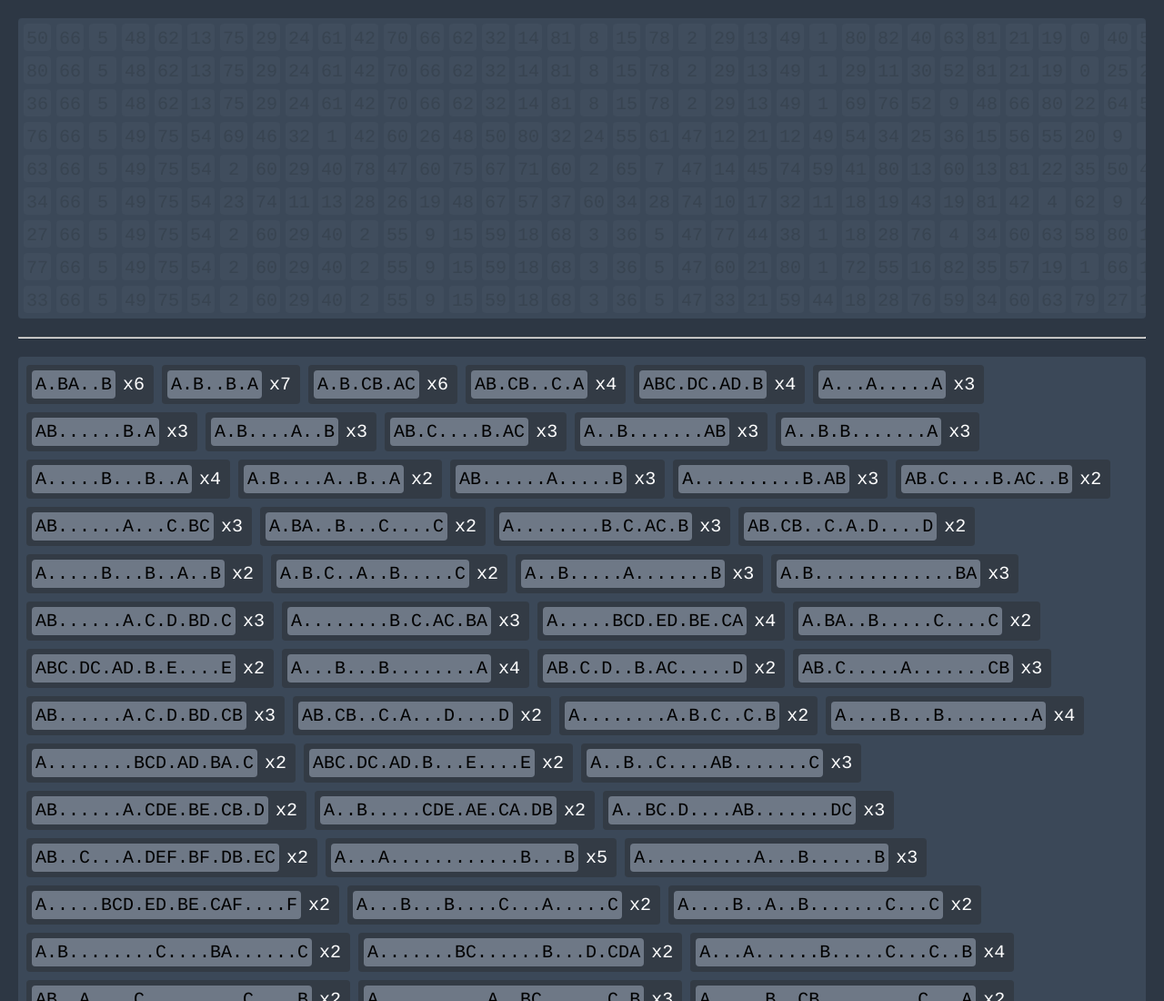
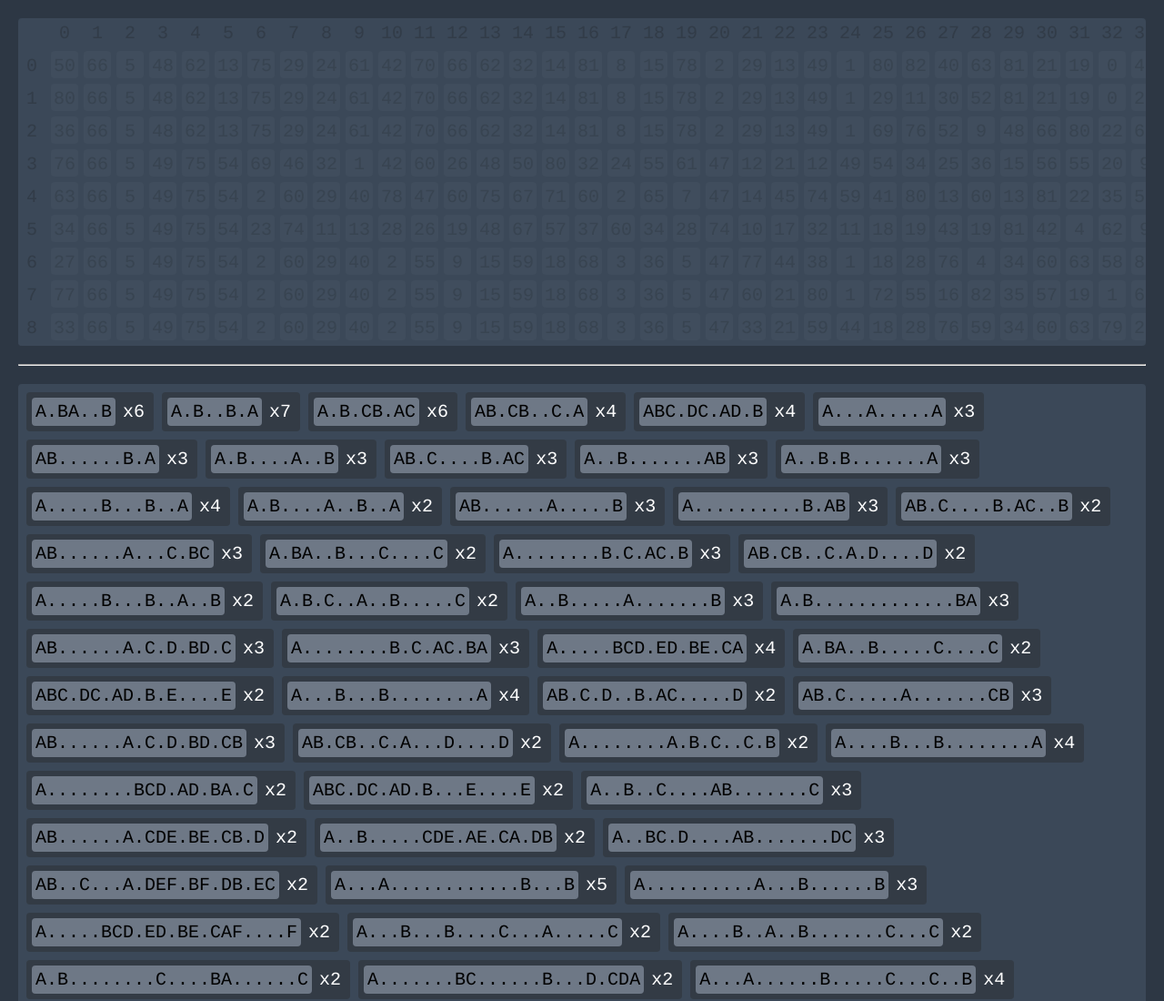
Before and after one commit to tomster12/isomorph-viewer, a plain HTML site: page index.html in a window 1280 px wide. Shown: the top 1100 px of the page at 91% size. Drawn offline with Linux system fonts and the light colour scheme.

Commit message:
Added indices

```diff
--- a/index.css
+++ b/index.css
@@ -14,6 +14,10 @@
     box-sizing: border-box;
     font-family: "Cousine", monospace;
     font-size: 20px;
+    --message-gap: 0.3rem;
+    --message-letter-size: 1.5rem;
+    --message-letter-height: 1.65rem;
+    --standard-border-radius: 0.2rem;
 }
 
 body {
@@ -28,37 +32,70 @@ hr {
 
 /* ------------------------------------------- */
 
-#message-view,
-#isomorph-view {
+#messages-outer-container,
+#isomorph-container {
     background-color: #3b4858;
-    border-radius: 0.2rem;
+    border-radius: var(--standard-border-radius);
 }
 
 /* ------------------------------------------- */
 
-#message-view {
-    --message-gap: 0.3rem;
+#messages-outer-container {
+    position: relative;
+    overflow: hidden;
+    overflow-x: scroll;
+    display: flex;
+    flex-direction: row;
+}
+
+#messages-letter-indices {
+    position: absolute;
+    display: flex;
+    flex-direction: row;
+    gap: var(--message-gap);
+}
+
+#messages-row-indices {
+    position: sticky;
+    left: 0;
+    margin-top: var(--message-letter-size);
+    display: flex;
+    flex-direction: column;
+    gap: var(--message-gap);
+    padding-top: var(--message-gap);
+    background-color: #3b4858;
+}
+
+#messages-container {
+    margin-top: var(--message-letter-size);
     display: flex;
     flex-direction: column;
     padding: var(--message-gap);
     gap: var(--message-gap);
-    overflow: hidden;
-    overflow-x: scroll;
+}
+
+#messages-letter-indices div,
+#messages-row-indices div {
+    flex-shrink: 0;
+    width: var(--message-letter-size);
+    height: var(--message-letter-size);
+    text-align: center;
+    line-height: var(--message-letter-height);
+    color: #323c48;
 }
 
 .message {
     display: flex;
-    align-items: center;
     gap: var(--message-gap);
 }
 
 .message div {
     flex-shrink: 0;
-    width: 1.5rem;
-    height: 1.5rem;
-    border-radius: 0.2rem;
+    width: var(--message-letter-size);
+    height: var(--message-letter-size);
+    border-radius: var(--standard-border-radius);
     text-align: center;
-    line-height: 1.65rem;
+    line-height: var(--message-letter-height);
     background-color: #404d5d;
     color: #384451;
 }
@@ -95,7 +132,7 @@ hr {
 
 /* ------------------------------------------- */
 
-#isomorph-view {
+#isomorph-container {
     display: flex;
     flex-direction: row;
     flex-wrap: wrap;
@@ -110,7 +147,7 @@ hr {
     height: fit-content;
     padding: 0.3rem;
     background-color: #333b45;
-    border-radius: 0.2rem;
+    border-radius: var(--standard-border-radius);
     gap: 0.2rem;
     user-select: none;
     cursor: pointer;
@@ -119,7 +156,7 @@ hr {
 .isomorph .pattern {
     padding: 0.2rem;
     background-color: #6e7886;
-    border-radius: 0.2rem;
+    border-radius: var(--standard-border-radius);
 }
 
 .isomorph .label {
--- a/index.html
+++ b/index.html
@@ -6,9 +6,15 @@
     </head>
 
     <body>
-        <div id="message-view"></div>
+        <div id="messages-outer-container">
+            <div id="messages-letter-indices">
+                <div></div>
+            </div>
+            <div id="messages-row-indices"></div>
+            <div id="messages-container"></div>
+        </div>
         <hr />
-        <div id="isomorph-view"></div>
+        <div id="isomorph-container"></div>
 
         <script src="data.js"></script>
         <script src="index.js"></script>
--- a/index.js
+++ b/index.js
@@ -1,10 +1,14 @@
-const MESSAGE_VIEW = document.getElementById("message-view");
-const ISOMORPH_VIEW = document.getElementById("isomorph-view");
+const MESSAGE_OUTER_CONTAINER_ELEMENT = document.getElementById("messages-outer-container");
+const MESSAGE_CONTAINER_ELEMENT = document.getElementById("messages-container");
+const MESSAGE_LETTER_INDICES_ELEMENT = document.getElementById("messages-letter-indices");
+const MESSAGE_ROW_INDICES_ELEMENT = document.getElementById("messages-row-indices");
+const ISOMORPH_CONTAINER_ELEMENT = document.getElementById("isomorph-container");
 
 let messageDisplays = [];
 let isomorphDisplays = {};
 let selectedPattern = null;
 
+let maxLength = 0;
 for (let i = 0; i < EYE_MESSAGES.length; i++) {
     let messageDisplay = {};
     messageDisplay.letters = [];
@@ -13,6 +17,7 @@ for (let i = 0; i < EYE_MESSAGES.length; i++) {
     messageDisplay.element = document.createElement("div");
     messageDisplay.element.classList.add("message");
 
+    maxLength = Math.max(maxLength, EYE_MESSAGES[i].length);
     for (let j = 0; j < EYE_MESSAGES[i].length; j++) {
         let letter = document.createElement("div");
         letter.textContent = EYE_MESSAGES[i][j].toString();
@@ -20,8 +25,19 @@ for (let i = 0; i < EYE_MESSAGES.length; i++) {
         messageDisplay.letters.push(letter);
     }
 
-    MESSAGE_VIEW.appendChild(messageDisplay.element);
+    MESSAGE_CONTAINER_ELEMENT.appendChild(messageDisplay.element);
     messageDisplays.push(messageDisplay);
+
+    let rowIndexElement = document.createElement("div");
+    rowIndexElement.textContent = i.toString();
+    MESSAGE_ROW_INDICES_ELEMENT.appendChild(rowIndexElement);
+}
+
+for (let i = 0; i < maxLength; i++) {
+    let rowIndexElement = document.createElement("div");
+    rowIndexElement.textContent = i.toString();
+    if (i.toString().length > 2) rowIndexElement.style.fontSize = "0.8em";
+    MESSAGE_LETTER_INDICES_ELEMENT.appendChild(rowIndexElement);
 }
 
 function setIsomorphLetters(index, start, length, toggle, pattern = "") {
@@ -53,7 +69,7 @@ function selectIsomorph(pattern) {
         }
 
         const letterElement = messageDisplays[ISOMORPH_DATA[selectedPattern][0][0]].letters[ISOMORPH_DATA[selectedPattern][0][1]];
-        MESSAGE_VIEW.scrollLeft = letterElement.offsetLeft - 100;
+        MESSAGE_OUTER_CONTAINER_ELEMENT.scrollLeft = letterElement.offsetLeft - 100;
     }
 }
 
@@ -76,6 +92,6 @@ for (const pattern in ISOMORPH_DATA) {
     isomorphDisplay.element.appendChild(isomorphDisplay.labelElement);
     isomorphDisplay.element.onclick = () => selectIsomorph(pattern);
 
-    ISOMORPH_VIEW.appendChild(isomorphDisplay.element);
+    ISOMORPH_CONTAINER_ELEMENT.appendChild(isomorphDisplay.element);
     isomorphDisplays[pattern] = isomorphDisplay;
 }
```
